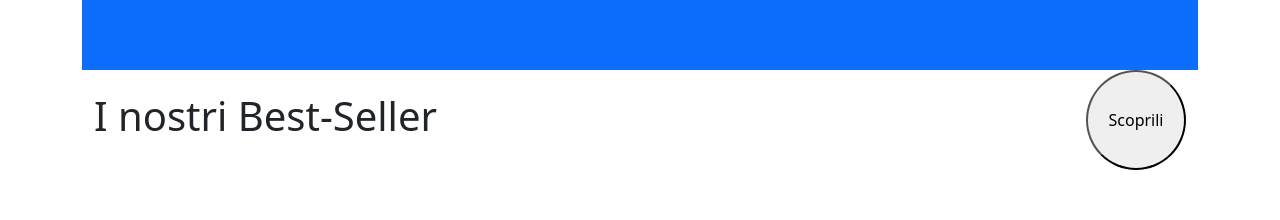
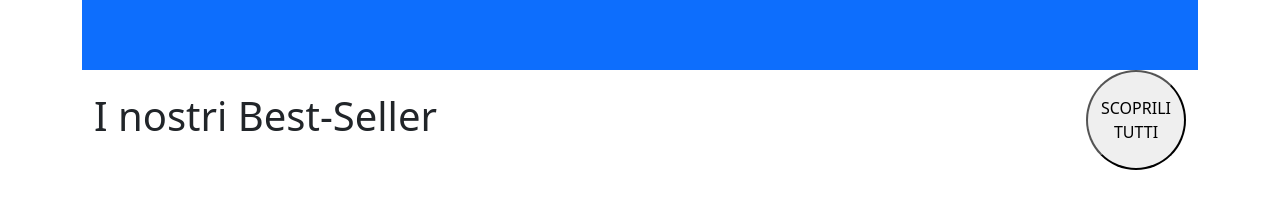
Before and after one commit to maurizio-dominici/boolshop-frontend, a React (Vite) app: page / in a window 1280 px wide. Shown: the part 443-663 px from the top of the page. Built offline with nearby package versions, Linux system fonts and the light colour scheme; no server answers.

Commit message:
finish-bestseller

```diff
--- a/src/components/homepage_components/BestSellerSection.jsx
+++ b/src/components/homepage_components/BestSellerSection.jsx
@@ -8,7 +8,7 @@ export default function BestSellerSection() {
           <h1>I nostri Best-Seller</h1>
 
           <Link to={"/bestseller"}>
-            <button className="btn-box-info-bestseller">Scoprili</button>
+            <button className="btn-box-info-bestseller">SCOPRILI TUTTI</button>
           </Link>
         </div>
       </div>
```
